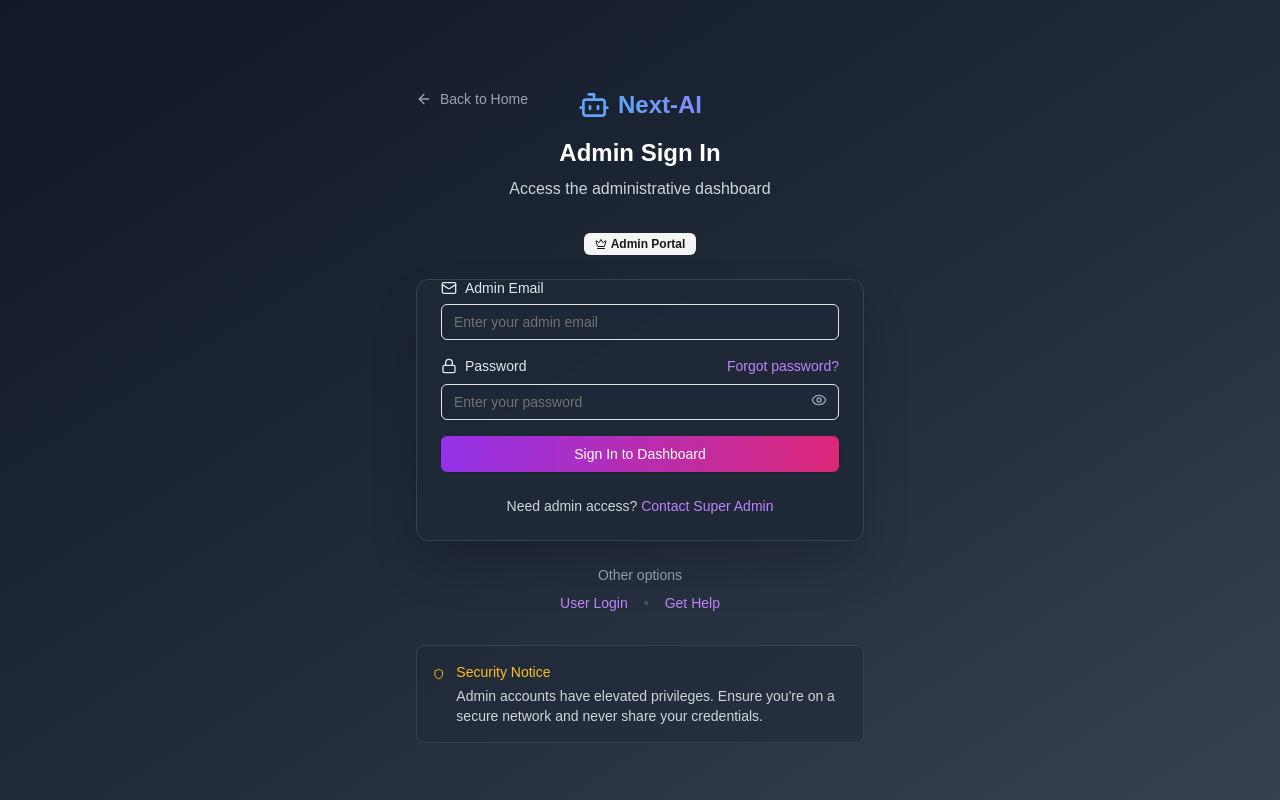
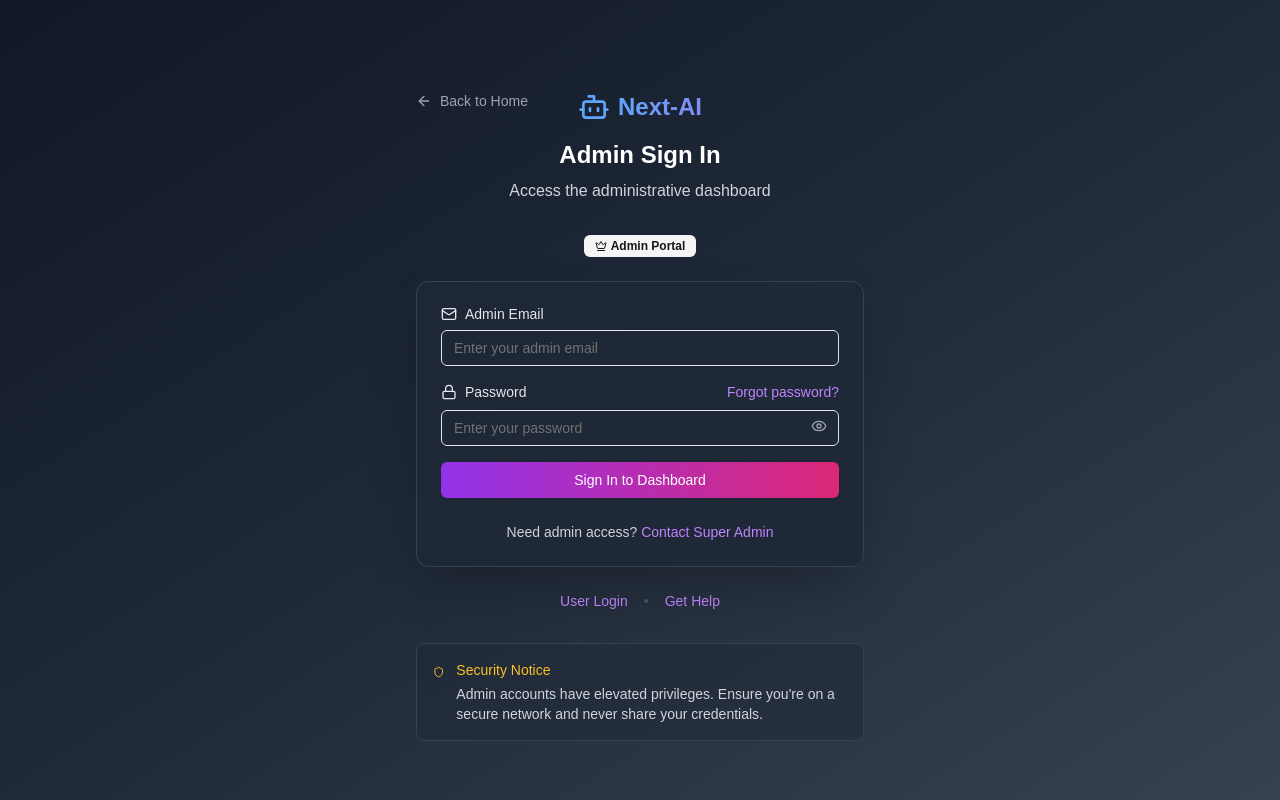
Before and after one commit to huzidev/next-ai, a Next.js app: page /auth/admin/signin in a window 1280 px wide. Built offline with nearby package versions, Linux system fonts and the light colour scheme.

Commit message:
padding updated

```diff
--- a/src/components/ui/card.tsx
+++ b/src/components/ui/card.tsx
@@ -57,7 +57,7 @@ const CardContent = React.forwardRef<
   HTMLDivElement,
   React.HTMLAttributes<HTMLDivElement>
 >(({ className, ...props }, ref) => (
-  <div ref={ref} className={cn("p-6 pt-0", className)} {...props} />
+  <div ref={ref} className={cn("p-6", className)} {...props} />
 ))
 CardContent.displayName = "CardContent"
 
@@ -73,4 +73,4 @@ const CardFooter = React.forwardRef<
 ))
 CardFooter.displayName = "CardFooter"
 
-export { Card, CardHeader, CardFooter, CardTitle, CardDescription, CardContent }
+export { Card, CardContent, CardDescription, CardFooter, CardHeader, CardTitle }
--- a/src/pages/auth/admin/signin/index.tsx
+++ b/src/pages/auth/admin/signin/index.tsx
@@ -164,7 +164,6 @@ export default function AdminSignin() {
 
         {/* Additional Options */}
         <div className="mt-6 text-center">
-          <p className="text-sm text-gray-400 mb-2">Other options</p>
           <div className="space-x-4 text-sm">
             <Link href="/auth/user/signin" className="text-purple-400 hover:text-purple-300 transition-colors">
               User Login
```
